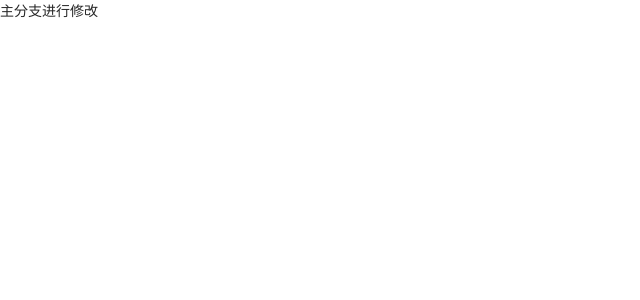
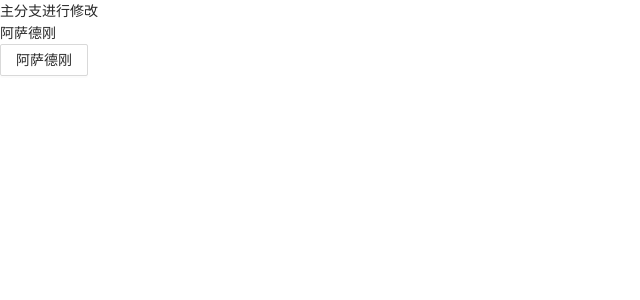
Before and after one commit to lemonkang/Financial, a React (Create React App) app: page / in a window 1280 px wide. Shown: the top 300 px of the page, without its empty margins (0-640 px from the left). Built offline with nearby package versions, Linux system fonts and the light colour scheme.

Commit message:
修改主分支

```diff
--- a/src/App.tsx
+++ b/src/App.tsx
@@ -1,9 +1,14 @@
+import { Button } from 'antd'
 import React from 'react'
 
 const App = () => {
   return (
     <div>
     主分支进行修改
+    <div>
+      阿萨德刚
+      <div><Button>阿萨德刚</Button></div>
+    </div>
     </div>
   )
 }
--- a/src/Ma.tsx
+++ b/src/Ma.tsx
@@ -4,7 +4,8 @@ const Two = () => {
   return (
     <div>
       <div>
-        mian
+        mianasdgf
+        <div>主分支修改</div>
       </div>
     </div>
   )
--- a/src/Three.tsx
+++ b/src/Three.tsx
@@ -2,6 +2,6 @@ import React from 'react'
 
 export const Three = () => {
   return (
-    <div>Three</div>
+    <div>Three<h3>threee分支精修</h3></div>
   )
 }
```
